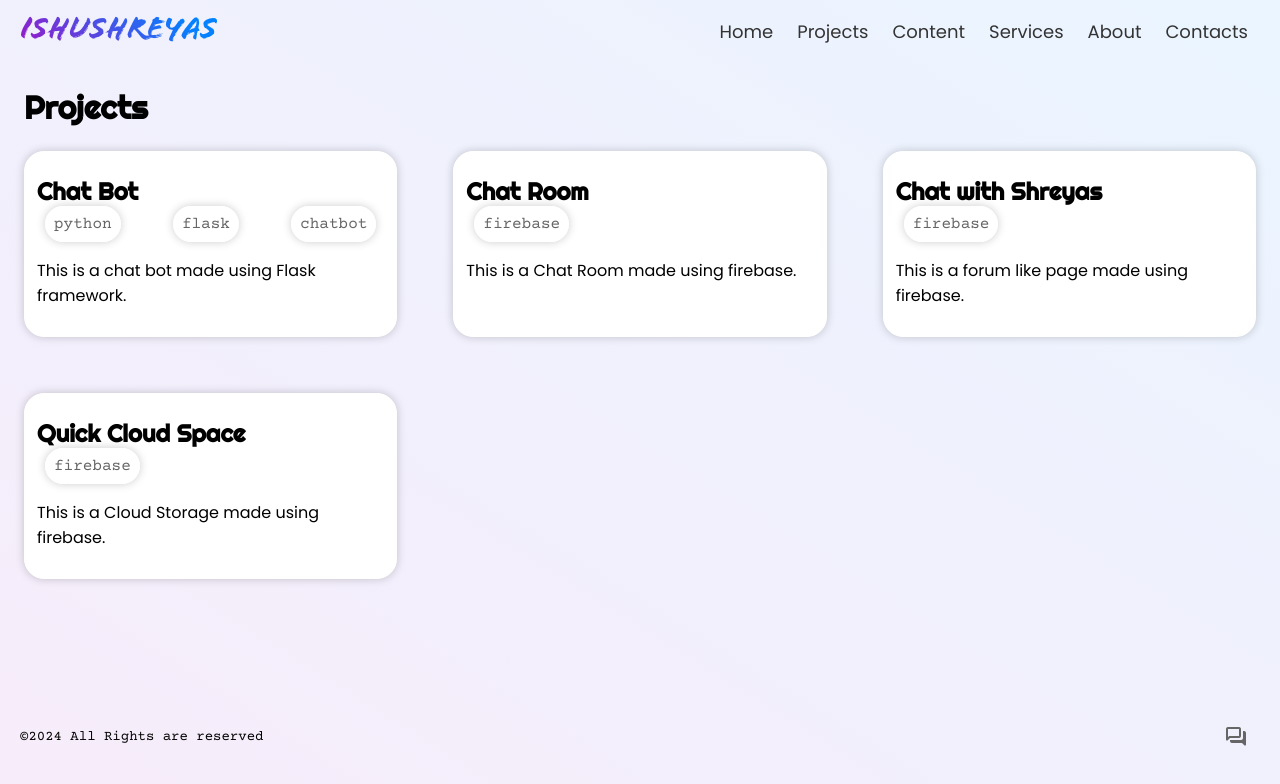
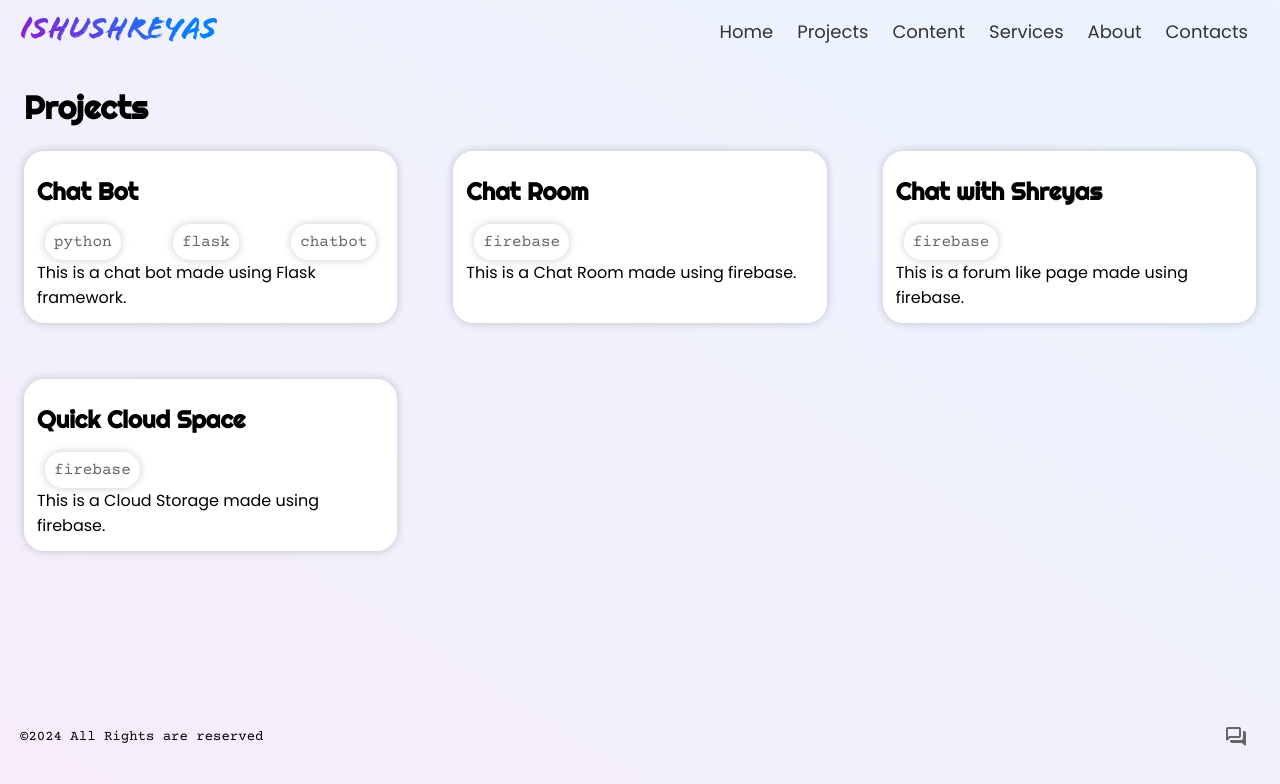
Before and after one commit to ishushreyas/ishushreyas, a React (Vite) app in the folder frontend/: page /projects in a window 1280 px wide. Shown: the top 784 px of the page. Built offline with nearby package versions, Linux system fonts and the light colour scheme.

Commit message:
Update ProjectCard.jsx

```diff
--- a/frontend/src/components/ProjectCard.jsx
+++ b/frontend/src/components/ProjectCard.jsx
@@ -6,13 +6,13 @@ const ProjectCard = ({ project }) => {
     <div className="bs-1 br-1 m-1 p-1 bg-1">
       <Link className="td-0 c-0" to={project.link}>
         <h3 className="t-6 m-0 mt-2 righteous">{project.title}</h3>
-      </Link>
+      </Link> <br />
       <div className="flex j-s a-s">
       {project.tags.map((item) => {
         return <li className="p-2 m-4 bs-1 br-1 ls-0 c-1 courier-prime" key={item}>{item}</li>
       })}
       </div>
-        <p className="t-5 poppins">{project.description}</p>
+        <p className="m-0 t-5 poppins">{project.description}</p>
     </div>
   );
 };
```
